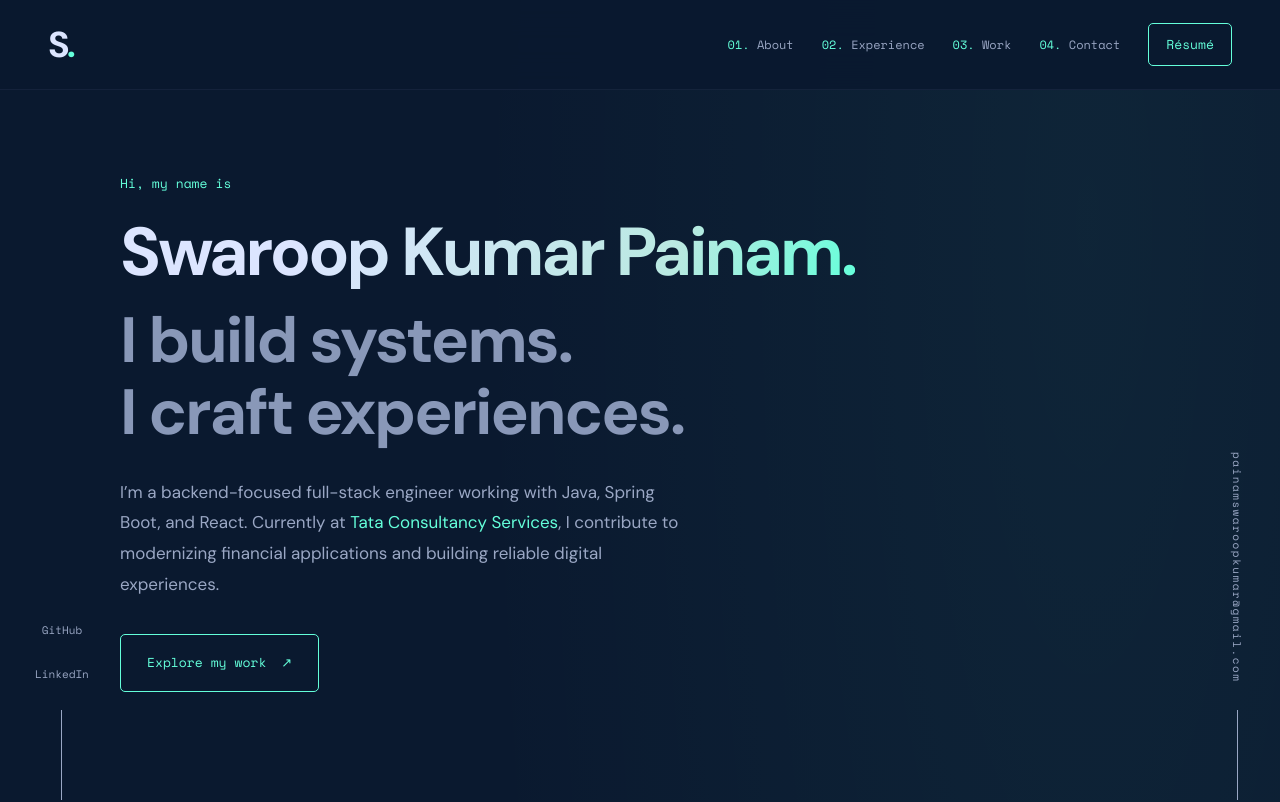
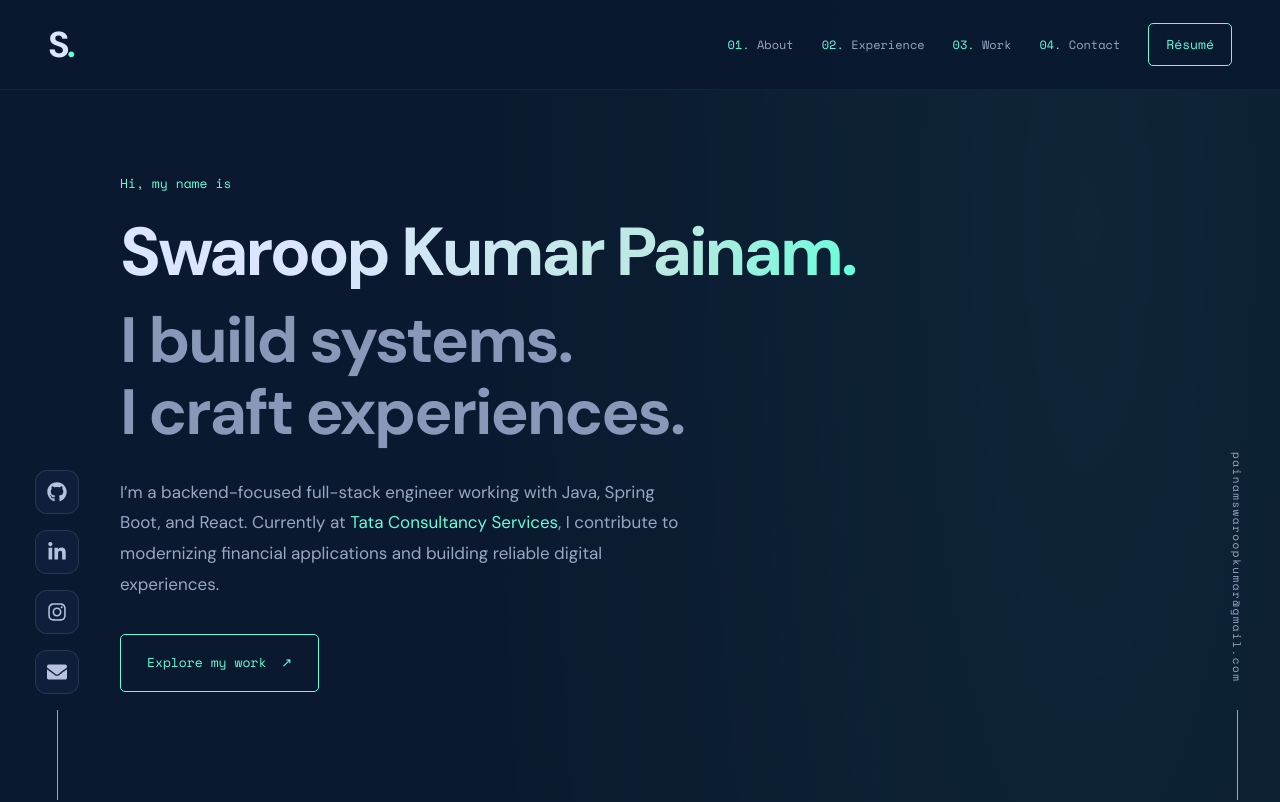
Before and after one commit to Swaroopkumar07/swaroop-portfolio, a React (Vite) app: page / in a window 1280 px wide. Shown: the top 802 px of the page. Built offline with nearby package versions, Linux system fonts and the light colour scheme.

Commit message:
Social Links update

```diff
--- a/package.json
+++ b/package.json
@@ -11,7 +11,8 @@
   },
   "dependencies": {
     "react": "^19.3.1",
-    "react-dom": "^19.3.1"
+    "react-dom": "^19.3.1",
+    "react-icons": "^5.7.0"
   },
   "devDependencies": {
     "@types/react": "^19.3.0",
--- a/src/components/SocialLinks.jsx
+++ b/src/components/SocialLinks.jsx
@@ -1,31 +1,69 @@
+import {
+  FaGithub as SiGithub,
+  FaLinkedinIn as SiLinkedin,
+  FaInstagram as SiInstagram,
+  FaEnvelope as SiGmail,
+} from "react-icons/fa";
+
 import { profile } from "../data/portfolio";
 
 export default function SocialLinks({ variant = "inline" }) {
-  const links = (
-    <>
-      <a
-        href={profile.github}
-        target="_blank"
-        rel="noopener noreferrer"
-      >
-        GitHub
-      </a>
+  const socialLinks = [
+    {
+      name: "GitHub",
+      href: profile.github,
+      Icon: SiGithub,
+      className: "social-github",
+    },
+    {
+      name: "LinkedIn",
+      href: profile.linkedin,
+      Icon: SiLinkedin,
+      className: "social-linkedin",
+    },
+    {
+      name: "Instagram",
+      href: profile.instagram,
+      Icon: SiInstagram,
+      className: "social-instagram",
+    },
+    {
+      name: "Gmail",
+      href: profile.email ? `mailto:${profile.email}` : "",
+      Icon: SiGmail,
+      className: "social-gmail",
+    },
+  ].filter((link) => link.href?.trim());
 
-      <a
-        href={profile.linkedin}
-        target="_blank"
-        rel="noopener noreferrer"
-      >
-        LinkedIn
-      </a>
-    </>
+  const icons = socialLinks.map(
+    ({ name, href, Icon, className }) => {
+      const isEmail = href.startsWith("mailto:");
+
+      return (
+        <a
+          key={name}
+          className={`social-icon ${className}`}
+          href={href}
+          aria-label={
+            isEmail ? `Email ${profile.name}` : `${name} profile`
+          }
+          target={isEmail ? undefined : "_blank"}
+          rel={isEmail ? undefined : "noopener noreferrer"}
+        >
+          <Icon aria-hidden="true" focusable="false" />
+          <span className="social-tooltip" aria-hidden="true">
+            {name}
+          </span>
+        </a>
+      );
+    }
   );
 
   if (variant === "rails") {
     return (
       <>
         <aside className="social-rail" aria-label="Social links">
-          {links}
+          {icons}
         </aside>
 
         <aside className="email-rail" aria-label="Email">
@@ -39,7 +77,7 @@ export default function SocialLinks({ variant = "inline" }) {
 
   return (
     <div className="contact-socials" aria-label="Social links">
-      {links}
+      {icons}
     </div>
   );
 }
--- a/src/data/portfolio.js
+++ b/src/data/portfolio.js
@@ -4,9 +4,11 @@ export const profile = {
   github: "https://github.com/Swaroopkumar07",
   linkedin:
     "https://www.linkedin.com/in/swaroopkumar-painam-321577222/",
-  resume: "/SwaroopResume.pdf",
+  instagram: "https://www.instagram.com/swaroop.kumar___/",
+  resume: "/Swaroop_Resume.pdf",
   location: "Hyderabad, India",
 };
+
 
 export const navigation = [
   { number: "01", label: "About", id: "about" },
--- a/src/styles/portfolio.css
+++ b/src/styles/portfolio.css
@@ -600,3 +600,150 @@ main {
     margin-top: 0;
   }
 }
+
+/* Social icon layout */
+.social-rail {
+  gap: 16px;
+}
+
+.contact-socials {
+  gap: 18px;
+}
+
+.social-icon {
+  --social-accent: var(--green);
+
+  position: relative;
+  display: inline-flex;
+  align-items: center;
+  justify-content: center;
+  flex-shrink: 0;
+
+  width: 44px;
+  height: 44px;
+
+  color: var(--light-slate);
+  background: rgb(17 34 64 / 70%);
+  border: 1px solid rgb(154 167 196 / 18%);
+  border-radius: 12px;
+
+  transition:
+    color 220ms ease,
+    transform 220ms ease,
+    border-color 220ms ease,
+    background 220ms ease,
+    box-shadow 220ms ease;
+}
+
+.social-icon svg {
+  width: 20px;
+  height: 20px;
+
+  transition: transform 220ms ease;
+}
+
+.social-github {
+  --social-accent: #e6edf3;
+}
+
+.social-linkedin {
+  --social-accent: #70b7ff;
+}
+
+.social-instagram {
+  --social-accent: #ff83bb;
+}
+
+.social-gmail {
+  --social-accent: #ff8c82;
+}
+
+/* Labels appear on hover and keyboard focus */
+.social-tooltip {
+  position: absolute;
+  bottom: calc(100% + 12px);
+  left: 50%;
+  z-index: 40;
+
+  padding: 7px 10px;
+  border: 1px solid var(--border);
+  border-radius: 6px;
+
+  color: var(--white);
+  background: var(--light-navy);
+  font: 10px var(--mono);
+  white-space: nowrap;
+
+  opacity: 0;
+  visibility: hidden;
+  pointer-events: none;
+  transform: translate(-50%, 5px);
+
+  transition:
+    opacity 180ms ease,
+    transform 180ms ease,
+    visibility 180ms ease;
+}
+
+/* Desktop rail labels open to the right */
+.social-rail .social-tooltip {
+  top: 50%;
+  bottom: auto;
+  left: calc(100% + 12px);
+  transform: translate(-5px, -50%);
+}
+
+.social-icon:focus-visible {
+  color: var(--social-accent);
+  border-color: var(--social-accent);
+}
+
+.social-icon:focus-visible .social-tooltip {
+  opacity: 1;
+  visibility: visible;
+  transform: translate(-50%, 0);
+}
+
+.social-rail .social-icon:focus-visible .social-tooltip {
+  transform: translate(0, -50%);
+}
+
+@media (hover: hover) {
+  .social-icon:hover {
+    color: var(--social-accent);
+    background: #172d4c;
+    border-color: var(--social-accent);
+    transform: translateY(-5px);
+
+    box-shadow:
+      0 10px 22px rgb(2 12 27 / 40%),
+      0 0 14px rgb(100 255 218 / 8%);
+  }
+
+  .social-icon:hover svg {
+    transform: scale(1.12) rotate(-5deg);
+  }
+
+  .social-icon:hover .social-tooltip {
+    opacity: 1;
+    visibility: visible;
+    transform: translate(-50%, 0);
+  }
+
+  .social-rail .social-icon:hover .social-tooltip {
+    transform: translate(0, -50%);
+  }
+}
+
+@media (prefers-reduced-motion: reduce) {
+  .social-icon,
+  .social-icon svg,
+  .social-tooltip {
+    transition: none;
+  }
+
+  .social-icon:hover,
+  .social-icon:hover svg {
+    transform: none;
+  }
+}
```
Also changed, not shown: 1 other file (tests, documents, lock files or other folders).
